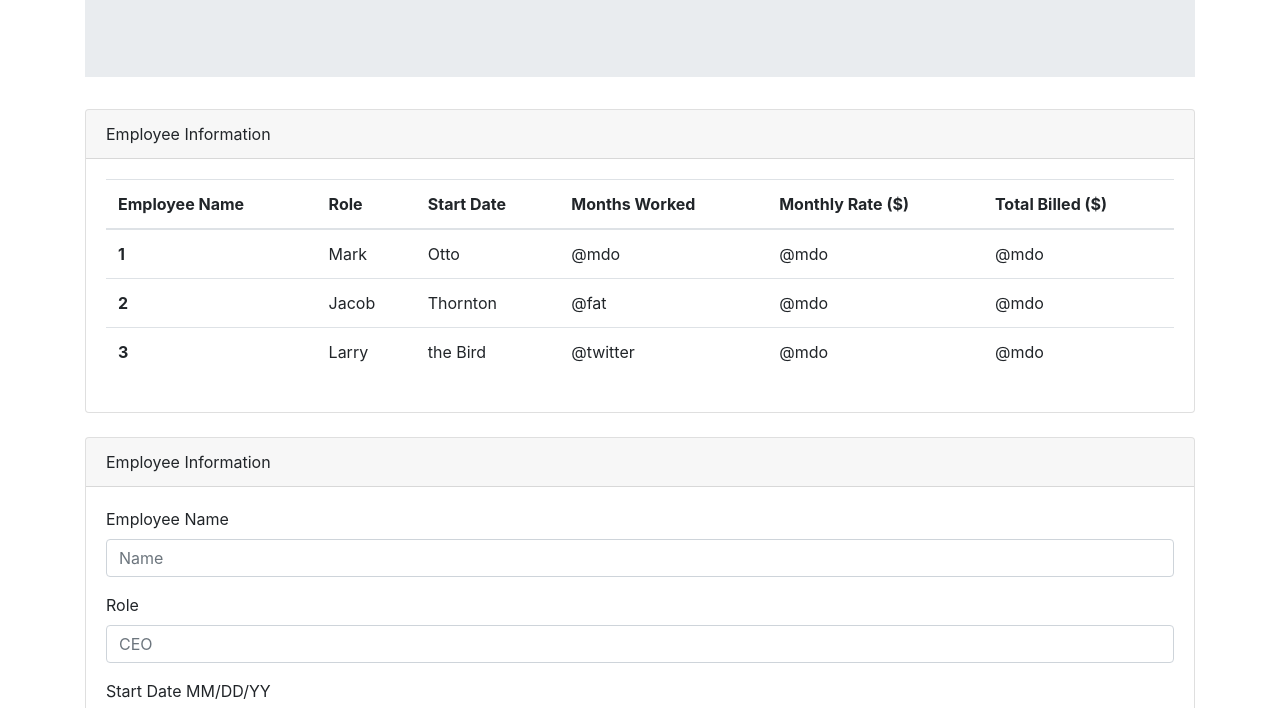
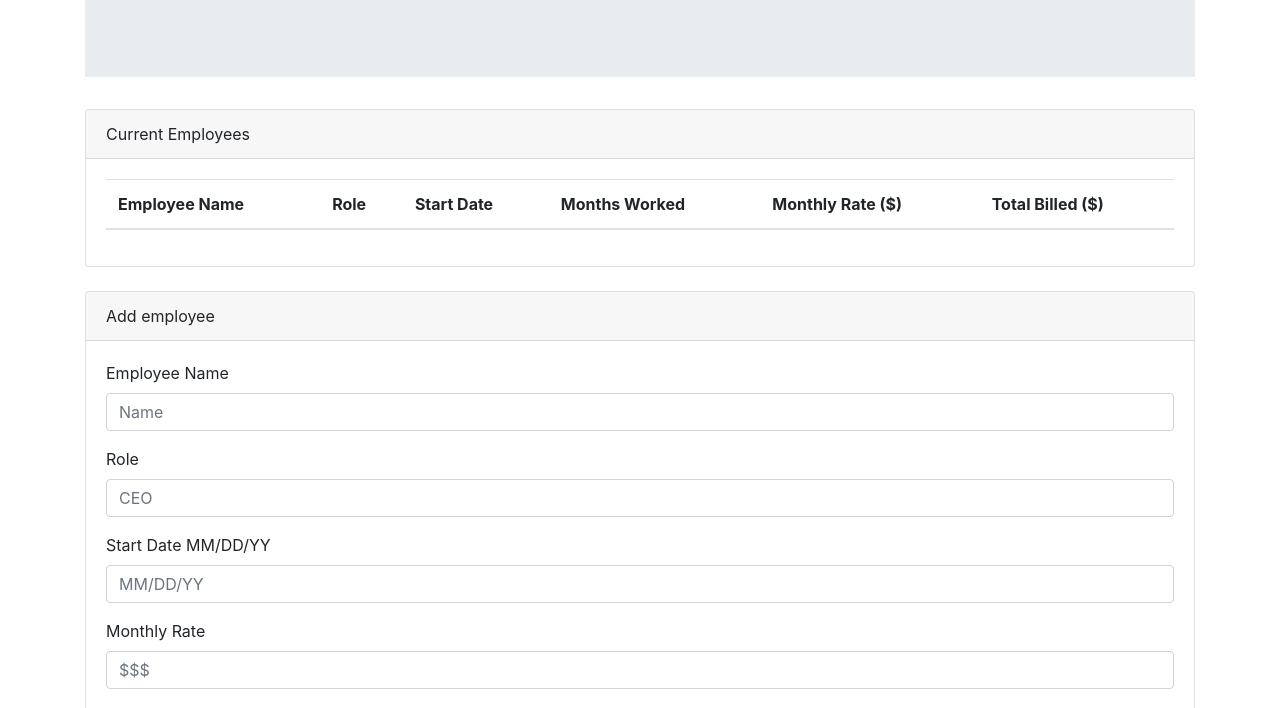
Before and after one commit to chapaglaura/TimeSheet, a plain HTML site: page index.html in a window 1280 px wide. Shown: the part 172-880 px from the top of the page. Drawn offline with nearby package versions, Linux system fonts and the light colour scheme.

Commit message:
table and form addded with js

```diff
--- a/index.html
+++ b/index.html
@@ -25,9 +25,8 @@
             <div class="col-md-12">
                 <div class="jumbotron jumbotron-fluid">
                     <div class="container">
-                        <h1 class="display-4">Fluid jumbotron</h1>
-                        <p class="lead">This is a modified jumbotron that occupies the entire horizontal space of its
-                            parent.</p>
+                        <h1 class="display-4">Employee Data Management</h1>
+                        <p class="lead">A comprehensive Directory of Employee Billable Hours</p>
                     </div>
                 </div>
             </div>
@@ -37,7 +36,7 @@
             <div class="col-md-12">
                 <div class="card">
                     <div class="card-header">
-                        Employee Information
+                        Current Employees
                     </div>
                     <div class="card-body">
                         <table class="table">
@@ -52,31 +51,7 @@
                                 </tr>
                             </thead>
                             <tbody>
-                                <tr>
-                                    <th scope="row">1</th>
-                                    <td>Mark</td>
-                                    <td>Otto</td>
-                                    <td>@mdo</td>
-                                    <td>@mdo</td>
-                                    <td>@mdo</td>
-                                </tr>
-                                <tr>
-                                    <th scope="row">2</th>
-                                    <td>Jacob</td>
-                                    <td>Thornton</td>
-                                    <td>@fat</td>
-                                    <td>@mdo</td>
-                                    <td>@mdo</td>
-                                </tr>
 
-                                <tr>
-                                    <th scope="row">3</th>
-                                    <td>Larry</td>
-                                    <td>the Bird</td>
-                                    <td>@twitter</td>
-                                    <td>@mdo</td>
-                                    <td>@mdo</td>
-                                </tr>
                             </tbody>
                         </table>
                     </div>
@@ -88,7 +63,7 @@
             <div class="col-md-12">
                 <div class="card">
                     <div class="card-header">
-                        Employee Information
+                        Add employee
                     </div>
                     <div class="card-body">
                         <form>
@@ -109,6 +84,8 @@
                                 <label for="exampleFormControlInput1">Monthly Rate</label>
                                 <input type="rate" class="form-control" id="rate-input" placeholder="$$$">
                             </div>
+                            <br>
+                            <a id="submitBtn" class="btn btn-primary">Submit</a>
                         </form>
                     </div>
                 </div>
```
